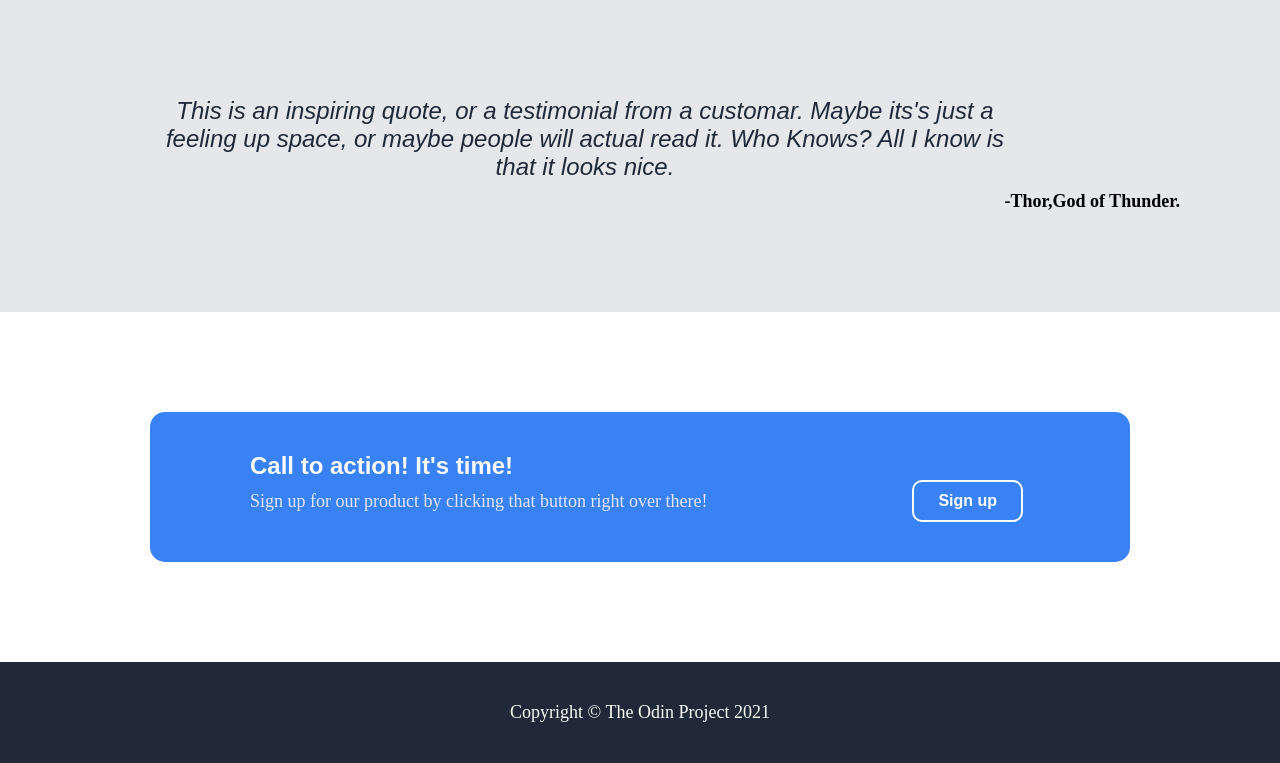
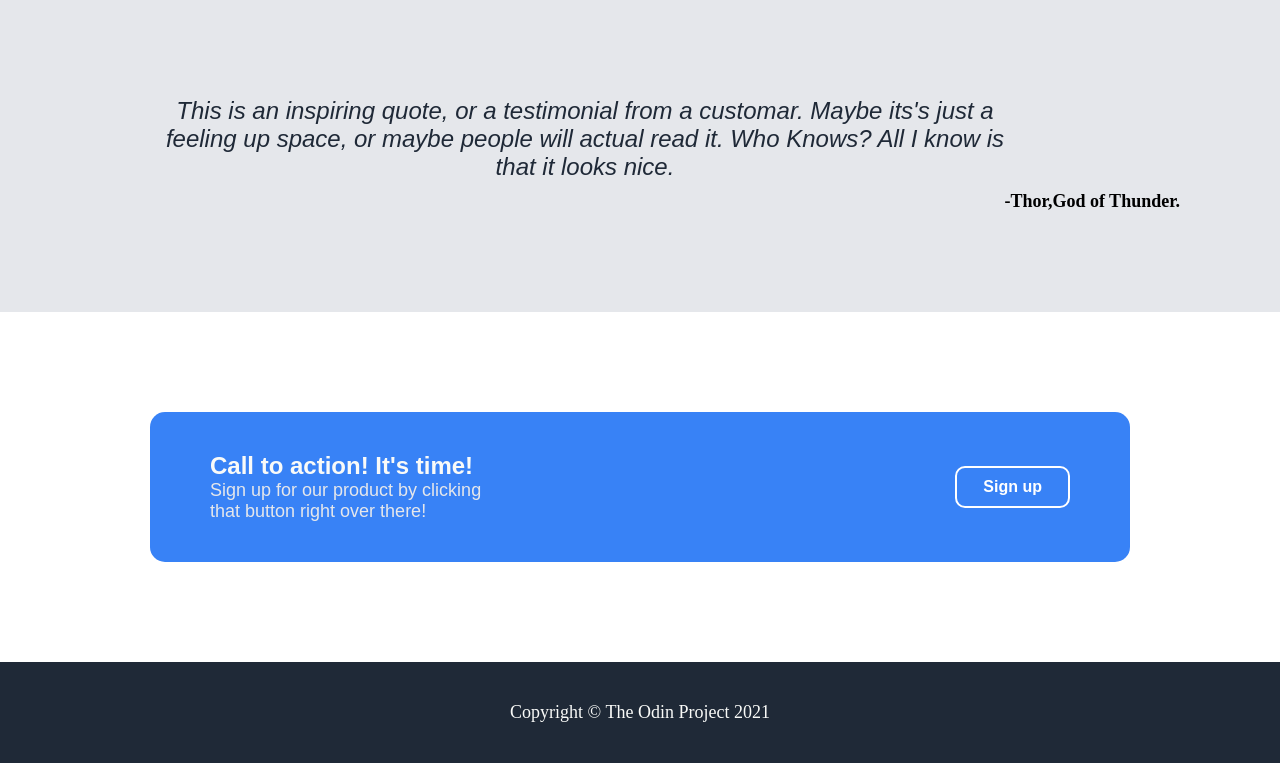
Before and after one commit to MarinaFawzy-g/landing-page, a plain HTML site: page index.html in a window 1280 px wide. Shown: the part 740-1503 px from the top of the page. Drawn offline with Linux system fonts and the light colour scheme.

Commit message:
add and style cta-container section

```diff
--- a/index.html
+++ b/index.html
@@ -56,13 +56,11 @@
     <div class="disc2" > -Thor,God of Thunder.</div>
   </div>
   <div class="cta-container">
-      <div class="cta-text">Call to action! It's time!</div>
-      <div class="cta-subtext">
-        <span class="cta-text1">Sign up for our product by clicking that button right over there! </span>
-        <button class="cta-button">Sign up</button>
-
-      </div>
-
+    <button class="cta-button">Sign up</button>
+    <div class="cta-text">
+      <div class="cta-text1">Call to action! It's time!</div>
+        <div class="cta-text2">Sign up for our product by clicking that button right over there! </div>
+  </div>
   </div>
 
   <div class="footer" >
--- a/style.css
+++ b/style.css
@@ -162,39 +162,45 @@ body {
     border: none;
     border-radius: 15px;
     padding: 40px 60px;
+    display: flex;
+    align-items: center;
+    flex-direction: row-reverse;
+    justify-content: space-between;
+    gap: 20px;
+
+}
+.cta-text{
+
+  max-width: 300px;
 }
 
-.cta-text {
+.cta-text1 {
     color: #F9FAF8;
     font-weight: bold;
-    margin-left: 40px;
+
     font-size: 24px;
     font-family: arial;
 }
+.cta-text2 {
+    color: #E5E7EB;
 
-.cta-subtext {
-    display: inline-flex;
-    align-items: center;
-    gap: 5px;
     font-size: 18px;
-    color: #E5E7EB;
-    margin-left: 40px;
-    text-align: center;
-    justify-content: center;
+    font-family: arial;
+}
 
-}
+
 
 .cta-button {
     background-color: #3882f6;
     display: inline-block;
     color: white;
     font-weight: bold;
-    padding: 10px 24px;
+    padding: 10px 26px;
     border: 2px solid white;
     border-radius: 10px;
     font-size: 16px;
     cursor: pointer;
-    margin-left: 200px;
+    margin-left: auto;
 }
 
 .footer {
```
